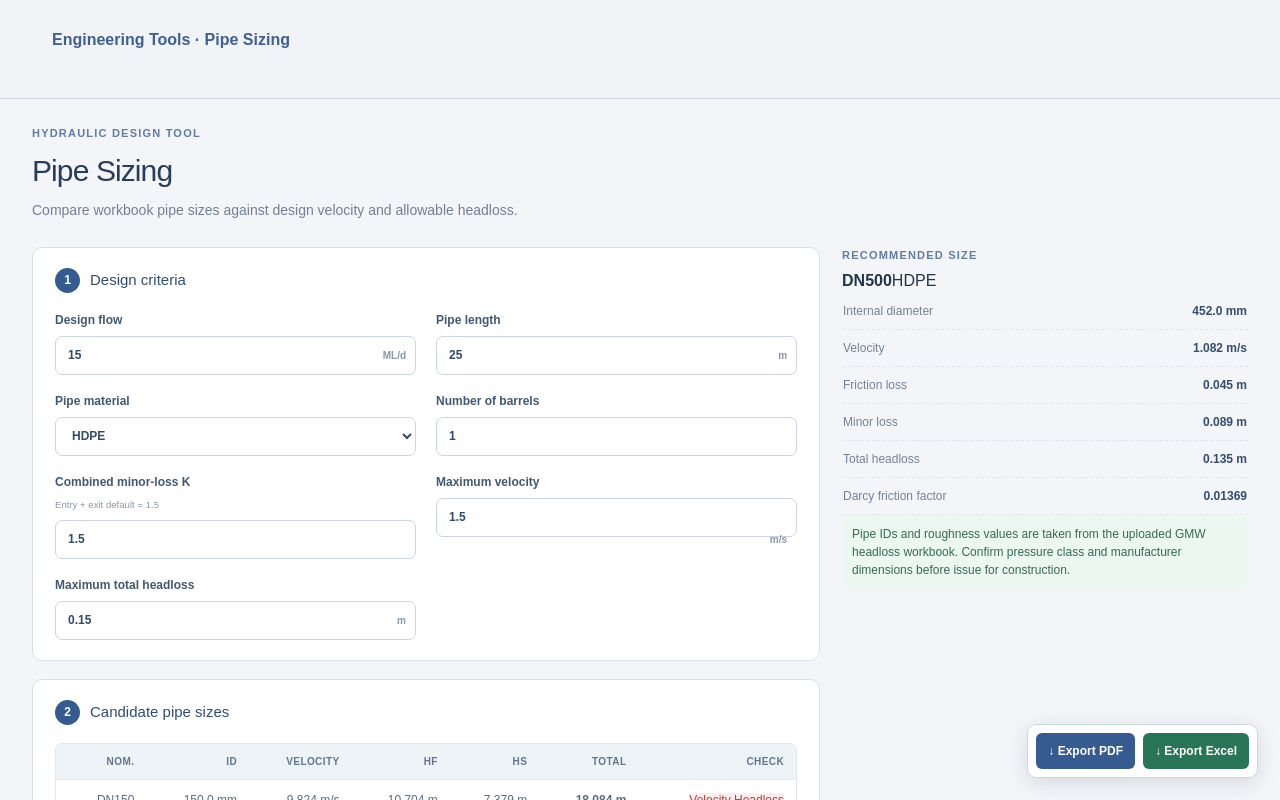
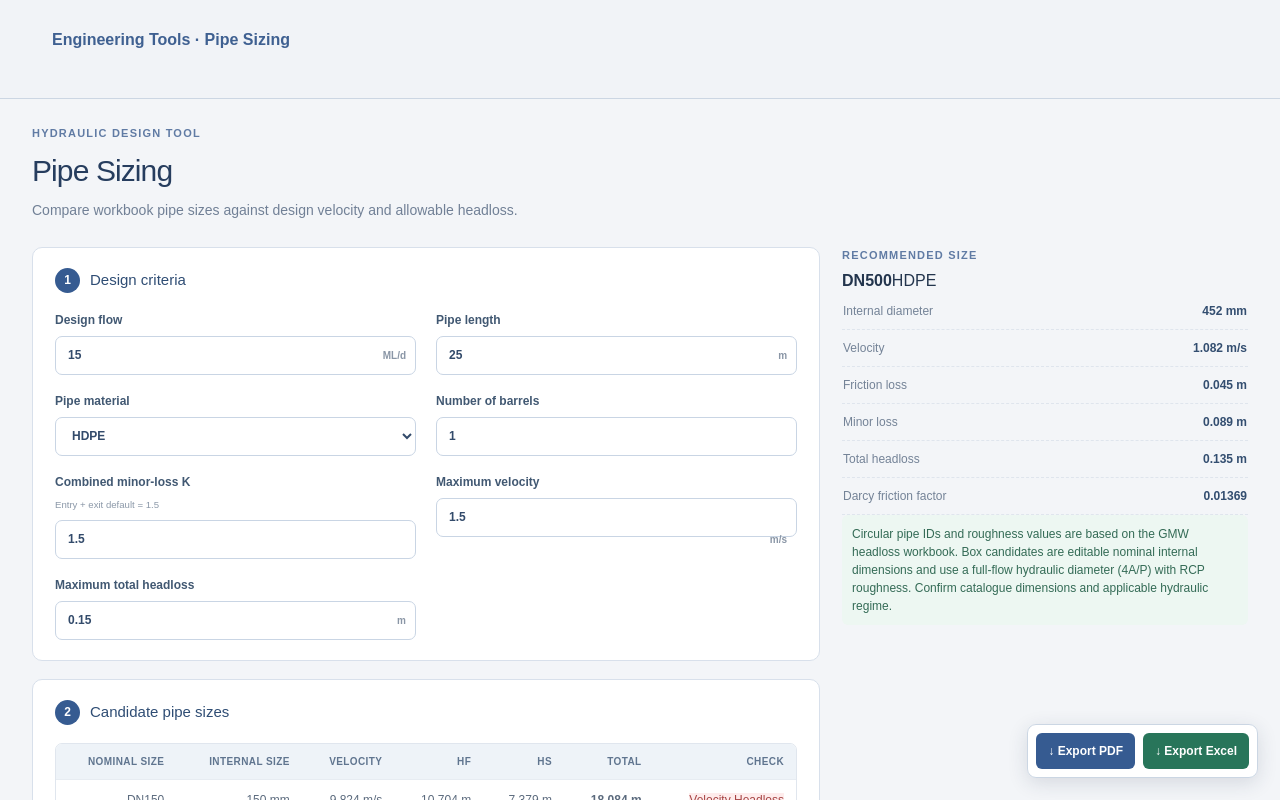
Before and after one commit to MariaMcCrann/Engineering-Tools-Platform, a Next.js app in the folder apps/engineering-tools/: page /pipe-sizing in a window 1280 px wide. Shown: the top 800 px of the page. Built offline with nearby package versions, Linux system fonts and the light colour scheme.

Commit message:
Add RCP box culvert candidate sizing and comparison

```diff
--- a/apps/engineering-tools/app/pipeline-tools.tsx
+++ b/apps/engineering-tools/app/pipeline-tools.tsx
@@ -113,26 +113,27 @@ function Metric({ name, value }: { name: string; value: string }) {
 export function PipeSizingTool() {
   const [flow, setFlow] = useState("15");
   const [length, setLength] = useState("25");
-  const [material, setMaterial] = useState<Material>("HDPE");
+  const [material, setMaterial] = useState<Material | "RCP Box">("HDPE");
   const [k, setK] = useState("1.5");
   const [maxVelocity, setMaxVelocity] = useState("1.5");
   const [maxHeadloss, setMaxHeadloss] = useState("0.15");
   const [barrels, setBarrels] = useState("1");
+  const [boxSizes, setBoxSizes] = useState("600 × 300, 600 × 450, 600 × 600, 900 × 450, 900 × 600, 900 × 900, 1200 × 600, 1200 × 900, 1200 × 1200, 1500 × 900, 1500 × 1200, 1800 × 1200, 1800 × 1500, 2100 × 1200, 2400 × 1200");
 
-  const candidates = useMemo(() => PIPE_SIZES
+  const candidates = useMemo(() => material==="RCP Box" ? boxSizes.split(",").map(item=>{const match=item.trim().match(/^(\\d+)\\s*[×xX]\\s*(\\d+)$/);if(!match)return null;const w=Number(match[1]),h=Number(match[2]);const area=w*h/1e6,dh=2*w*h/(w+h)/1000;if(!(area>0&&dh>0))return null;const result=calcHydraulic(n(flow),n(length),area,dh,Math.max(1,n(barrels)),ROUGHNESS_MM.RCP,n(k));const velocityOk=result.velocity<=n(maxVelocity),headlossOk=result.total<=n(maxHeadloss);return {nominal:`${w} × ${h}`,id:`${w} × ${h}`, ...result,velocityOk,headlossOk,ok:velocityOk&&headlossOk};}).filter((x):x is NonNullable<typeof x>=>Boolean(x)) : PIPE_SIZES
     .map((p) => {
       const id = idFor(material, p.nominal);
       if (!id) return null;
       const result = calc(n(flow), n(length), id, Math.max(1, n(barrels)), ROUGHNESS_MM[material], n(k));
       const velocityOk = result.velocity <= n(maxVelocity);
       const headlossOk = result.total <= n(maxHeadloss);
-      return { nominal: p.nominal, id, ...result, velocityOk, headlossOk, ok: velocityOk && headlossOk };
+      return { nominal: String(p.nominal), id: String(id), ...result, velocityOk, headlossOk, ok: velocityOk && headlossOk };
     })
-    .filter((x): x is NonNullable<typeof x> => Boolean(x)), [flow, length, material, k, maxVelocity, maxHeadloss, barrels]);
+    .filter((x): x is NonNullable<typeof x> => Boolean(x)), [flow, length, material, k, maxVelocity, maxHeadloss, barrels, boxSizes]);
 
   const recommended = candidates.find((x) => x.ok) ?? null;
   const exportCsv = () => {
-    const rows = [["Nominal diameter (mm)", "Internal diameter (mm)", "Velocity (m/s)", "Friction loss (m)", "Minor loss (m)", "Total headloss (m)", "Result"],
+    const rows = [["Nominal size (mm)", "Internal dimensions (mm)", "Velocity (m/s)", "Friction loss (m)", "Minor loss (m)", "Total headloss (m)", "Result"],
       ...candidates.map((x) => [x.nominal, x.id, x.velocity, x.hf, x.hs, x.total, x.ok ? "PASS" : "FAIL"])];
     const a = document.createElement("a");
     a.href = URL.createObjectURL(new Blob([rows.map((r) => r.join(",")).join("\n")], { type: "text/csv" }));
@@ -144,12 +145,12 @@ export function PipeSizingTool() {
     <div className="calc-layout"><div>
       <section className="calc-card"><div className="calc-card-title"><b>1</b><h2>Design criteria</h2></div><div className="calc-fields">
         <Field label="Design flow" value={flow} unit="ML/d" onChange={setFlow}/><Field label="Pipe length" value={length} unit="m" onChange={setLength}/>
-        <label className="calc-field"><span>Pipe material</span><select value={material} onChange={(e) => setMaterial(e.target.value as Material)}><option>HDPE</option><option>RCP</option><option>PVC</option></select></label>
-        <Field label="Number of barrels" value={barrels} onChange={setBarrels}/><Field label="Combined minor-loss K" value={k} hint="Entry + exit default = 1.5" onChange={setK}/>
+        <label className="calc-field"><span>Pipe material</span><select value={material} onChange={(e) => setMaterial(e.target.value as Material | "RCP Box")}><option>HDPE</option><option>RCP</option><option>PVC</option><option value="RCP Box">RCP Box Culvert</option></select></label>
+        {material==="RCP Box"&&<label className="calc-field" style={{gridColumn:"1 / -1"}}><span>Box culvert sizes (internal width × height, mm)</span><textarea rows={3} value={boxSizes} onChange={e=>setBoxSizes(e.target.value)}/><small>Editable candidate dimensions; confirm actual internal sizes against the selected manufacturer’s catalogue.</small></label>}<Field label="Number of barrels" value={barrels} onChange={setBarrels}/><Field label="Combined minor-loss K" value={k} hint="Entry + exit default = 1.5" onChange={setK}/>
         <Field label="Maximum velocity" value={maxVelocity} unit="m/s" onChange={setMaxVelocity}/><Field label="Maximum total headloss" value={maxHeadloss} unit="m" onChange={setMaxHeadloss}/>
       </div></section>
-      <section className="calc-card"><div className="calc-card-title"><b>2</b><h2>Candidate pipe sizes</h2></div><div className="storage-table"><table><thead><tr><th>Nom.</th><th>ID</th><th>Velocity</th><th>hf</th><th>hs</th><th>Total</th><th>Check</th></tr></thead><tbody>{candidates.map((x) => <tr key={x.nominal}><td>DN{x.nominal}</td><td>{fmt(x.id, 1)} mm</td><td>{fmt(x.velocity)} m/s</td><td>{fmt(x.hf)} m</td><td>{fmt(x.hs)} m</td><td><strong>{fmt(x.total)} m</strong></td><td><span className={x.ok ? "pass" : "fail"}>{x.ok ? "✓ PASS" : `${x.velocityOk ? "" : "Velocity "}${x.headlossOk ? "" : "Headloss"}`}</span></td></tr>)}</tbody></table></div></section>
-    </div><aside className="results-card"><p className="eyebrow">RECOMMENDED SIZE</p><div className="result-main"><strong>{recommended ? `DN${recommended.nominal}` : "—"}</strong><span>{recommended ? material : "No passing size"}</span></div>{recommended && <><Metric name="Internal diameter" value={`${fmt(recommended.id, 1)} mm`}/><Metric name="Velocity" value={`${fmt(recommended.velocity)} m/s`}/><Metric name="Friction loss" value={`${fmt(recommended.hf)} m`}/><Metric name="Minor loss" value={`${fmt(recommended.hs)} m`}/><Metric name="Total headloss" value={`${fmt(recommended.total)} m`}/><Metric name="Darcy friction factor" value={fmt(recommended.f, 5)}/></>}<p className="answer-note">Pipe IDs and roughness values are taken from the uploaded GMW headloss workbook. Confirm pressure class and manufacturer dimensions before issue for construction.</p><button className="download-btn" onClick={exportCsv}>↓ Export comparison CSV</button></aside></div>
+      <section className="calc-card"><div className="calc-card-title"><b>2</b><h2>Candidate pipe sizes</h2></div><div className="storage-table"><table><thead><tr><th>Nominal size</th><th>Internal size</th><th>Velocity</th><th>hf</th><th>hs</th><th>Total</th><th>Check</th></tr></thead><tbody>{candidates.map((x) => <tr key={x.nominal}><td>{material==="RCP Box"?x.nominal:`DN${x.nominal}`}</td><td>{material==="RCP Box"?x.id:`${x.id} mm`}</td><td>{fmt(x.velocity)} m/s</td><td>{fmt(x.hf)} m</td><td>{fmt(x.hs)} m</td><td><strong>{fmt(x.total)} m</strong></td><td><span className={x.ok ? "pass" : "fail"}>{x.ok ? "✓ PASS" : `${x.velocityOk ? "" : "Velocity "}${x.headlossOk ? "" : "Headloss"}`}</span></td></tr>)}</tbody></table></div></section>
+    </div><aside className="results-card"><p className="eyebrow">RECOMMENDED SIZE</p><div className="result-main"><strong>{recommended ? material==="RCP Box"?`${recommended.nominal} mm`:`DN${recommended.nominal}` : "—"}</strong><span>{recommended ? material : "No passing size"}</span></div>{recommended && <><Metric name="Internal diameter" value={material==="RCP Box"?`${recommended.id} mm`:`${recommended.id} mm`}/><Metric name="Velocity" value={`${fmt(recommended.velocity)} m/s`}/><Metric name="Friction loss" value={`${fmt(recommended.hf)} m`}/><Metric name="Minor loss" value={`${fmt(recommended.hs)} m`}/><Metric name="Total headloss" value={`${fmt(recommended.total)} m`}/><Metric name="Darcy friction factor" value={fmt(recommended.f, 5)}/></>}<p className="answer-note">Circular pipe IDs and roughness values are based on the GMW headloss workbook. Box candidates are editable nominal internal dimensions and use a full-flow hydraulic diameter (4A/P) with RCP roughness. Confirm catalogue dimensions and applicable hydraulic regime.</p><button className="download-btn" onClick={exportCsv}>↓ Export comparison CSV</button></aside></div>
   </div>;
 }
 
```
